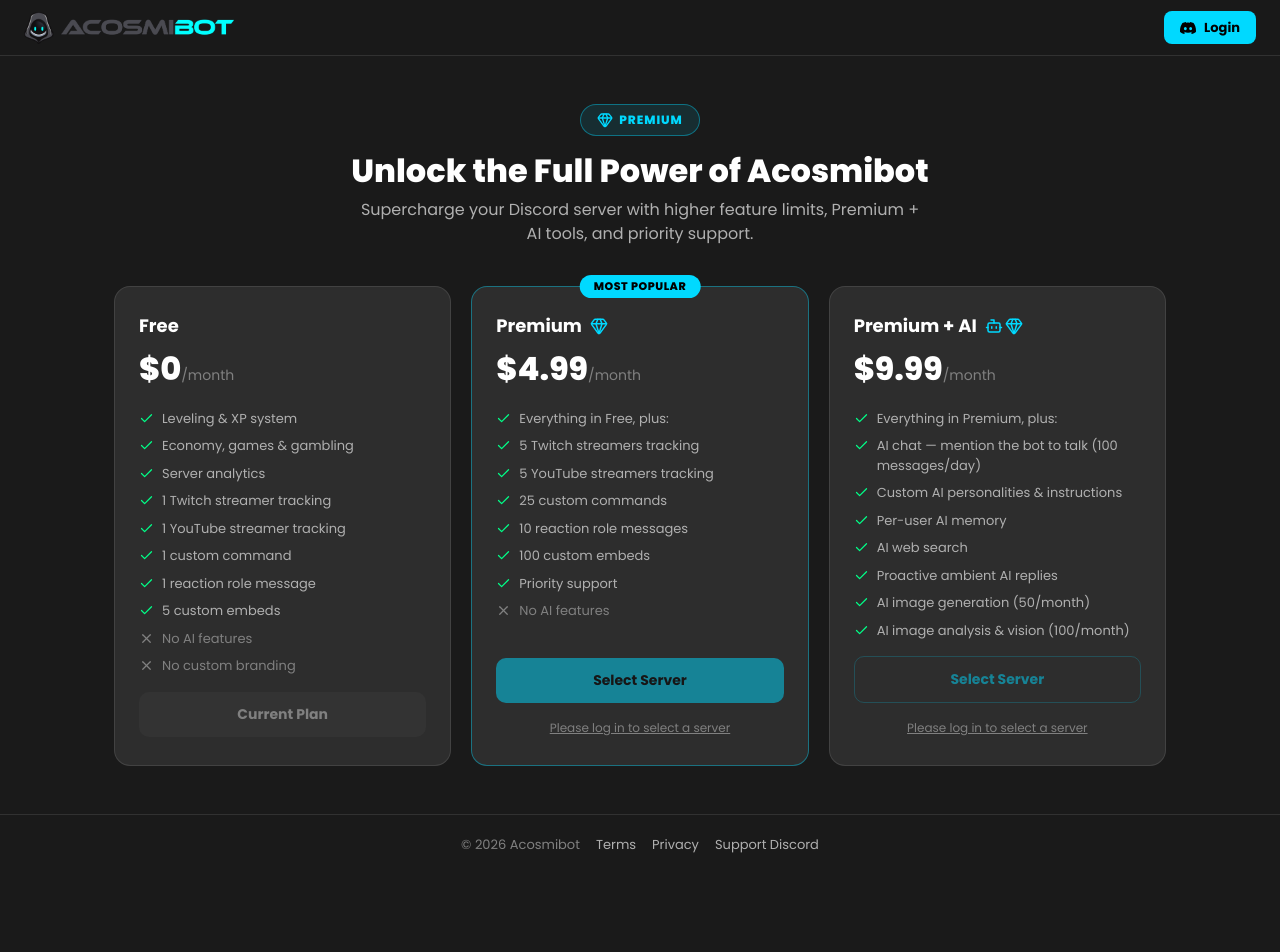
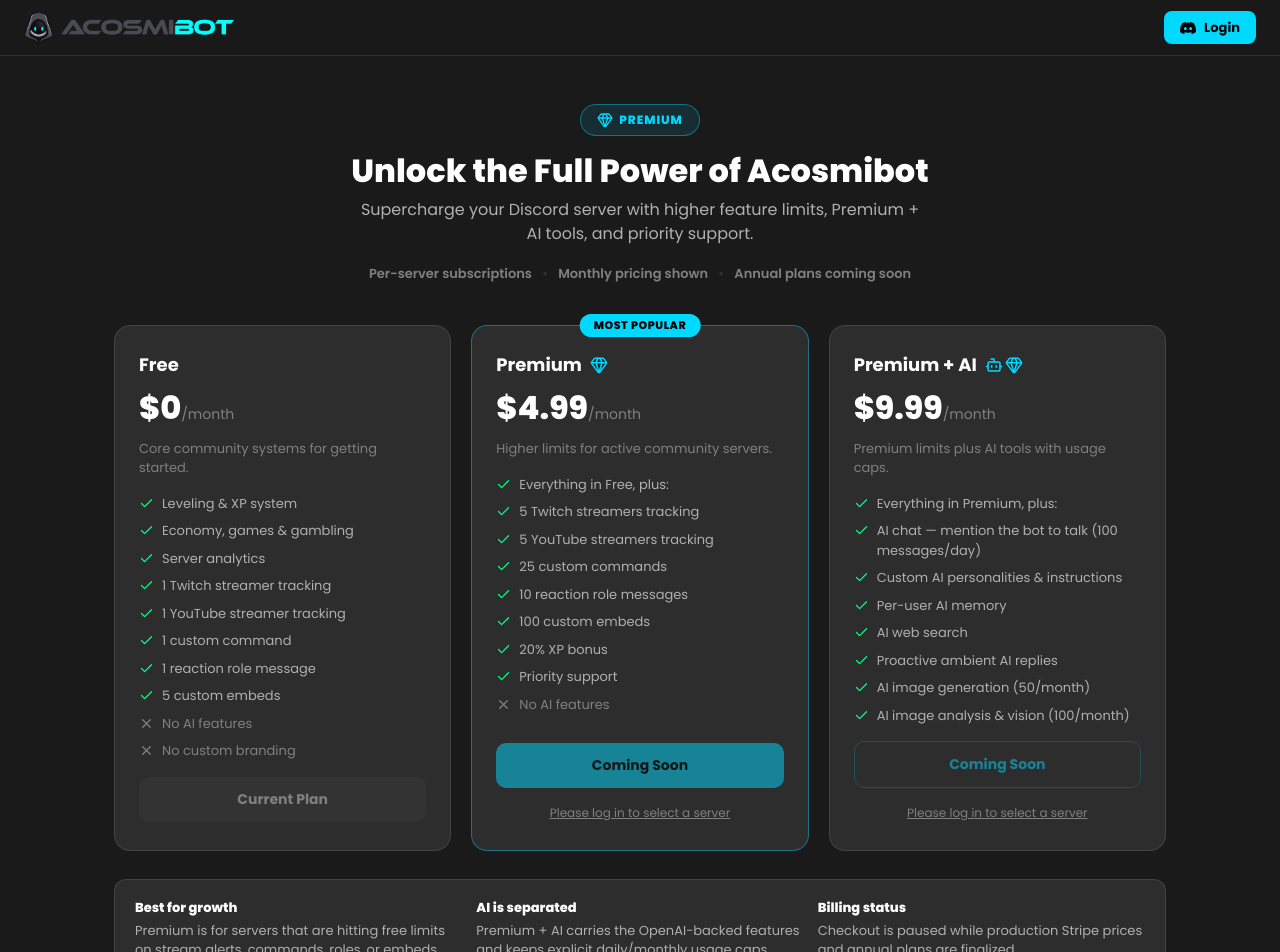
Before and after one commit to acosmic/acosmibot-website, a React (Vite) app: page /premium in a window 1280 px wide. Shown: the top 952 px of the page. Before the commit the page ends 875 px from the top, so only its background shows below. Built offline with nearby package versions, Linux system fonts and the light colour scheme.

Commit message:
premium page updates

```diff
--- a/src/pages/PremiumPage.tsx
+++ b/src/pages/PremiumPage.tsx
@@ -17,11 +17,15 @@ const TIER_LABELS: Record<PremiumTier, string> = {
   premium_plus_ai: 'Premium + AI',
 };
 
+const BILLING_ENABLED = false;
+
 interface TierCardDef {
   tier: PremiumTier;
   price: string;
+  description: string;
   popular?: boolean;
   icon?: React.ReactNode;
+  ctaLabel?: string;
   features: Array<{ text: string; disabled?: boolean }>;
 }
 
@@ -29,6 +33,8 @@ const TIERS: TierCardDef[] = [
   {
     tier: 'free',
     price: '$0',
+    description: 'Core community systems for getting started.',
+    ctaLabel: 'Current Plan',
     features: [
       { text: 'Leveling & XP system' },
       { text: 'Economy, games & gambling' },
@@ -45,8 +51,10 @@ const TIERS: TierCardDef[] = [
   {
     tier: 'premium',
     price: '$4.99',
+    description: 'Higher limits for active community servers.',
     popular: true,
     icon: <Gem size={18} />,
+    ctaLabel: 'Coming Soon',
     features: [
       { text: 'Everything in Free, plus:' },
       { text: '5 Twitch streamers tracking' },
@@ -54,6 +62,7 @@ const TIERS: TierCardDef[] = [
       { text: '25 custom commands' },
       { text: '10 reaction role messages' },
       { text: '100 custom embeds' },
+      { text: '20% XP bonus' },
       { text: 'Priority support' },
       { text: 'No AI features', disabled: true },
     ],
@@ -61,7 +70,9 @@ const TIERS: TierCardDef[] = [
   {
     tier: 'premium_plus_ai',
     price: '$9.99',
+    description: 'Premium limits plus AI tools with usage caps.',
     icon: <span style={{ display: 'inline-flex', gap: 2 }}><Bot size={18} /><Gem size={18} /></span>,
+    ctaLabel: 'Coming Soon',
     features: [
       { text: 'Everything in Premium, plus:' },
       { text: 'AI chat — mention the bot to talk (100 messages/day)' },
@@ -83,6 +94,14 @@ export const PremiumPage: React.FC = () => {
 
   const [pickerTier, setPickerTier] = useState<Exclude<PremiumTier, 'free'> | null>(null);
   const preselectGuildId = searchParams.get('guild');
+
+  const selectTier = (tier: Exclude<PremiumTier, 'free'>) => {
+    if (!BILLING_ENABLED) {
+      showToast('Premium checkout is coming soon.', 'info');
+      return;
+    }
+    setPickerTier(tier);
+  };
 
   // Stripe return params
   useEffect(() => {
@@ -124,6 +143,23 @@ export const PremiumPage: React.FC = () => {
           <p style={{ color: 'var(--text-secondary)', fontSize: '16px', maxWidth: '560px', margin: '0 auto' }}>
             Supercharge your Discord server with higher feature limits, Premium + AI tools, and priority support.
           </p>
+          <div style={{
+            margin: '18px auto 0',
+            display: 'inline-flex',
+            alignItems: 'center',
+            gap: '10px',
+            flexWrap: 'wrap',
+            justifyContent: 'center',
+            color: 'var(--text-muted)',
+            fontSize: '13px',
+            fontWeight: 600,
+          }}>
+            <span>Per-server subscriptions</span>
+            <span style={{ color: 'var(--border-light)' }}>•</span>
+            <span>Monthly pricing shown</span>
+            <span style={{ color: 'var(--border-light)' }}>•</span>
+            <span>Annual plans coming soon</span>
+          </div>
         </div>
 
         {/* Pricing cards */}
@@ -136,9 +172,24 @@ export const PremiumPage: React.FC = () => {
               key={t.tier}
               def={t}
               loggedIn={!!token}
-              onSelect={t.tier === 'free' ? undefined : () => setPickerTier(t.tier as Exclude<PremiumTier, 'free'>)}
+              onSelect={t.tier === 'free' ? undefined : () => selectTier(t.tier as Exclude<PremiumTier, 'free'>)}
             />
           ))}
+        </div>
+
+        <div style={{
+          marginTop: '28px',
+          border: '1px solid var(--border-light)',
+          borderRadius: '12px',
+          background: 'var(--bg-card)',
+          padding: '18px 20px',
+          display: 'grid',
+          gridTemplateColumns: 'repeat(auto-fit, minmax(220px, 1fr))',
+          gap: '14px',
+        }}>
+          <PremiumNote title="Best for growth" text="Premium is for servers that are hitting free limits on stream alerts, commands, roles, or embeds." />
+          <PremiumNote title="AI is separated" text="Premium + AI carries the OpenAI-backed features and keeps explicit daily/monthly usage caps." />
+          <PremiumNote title="Billing status" text="Checkout is paused while production Stripe prices and annual plans are finalized." />
         </div>
       </div>
 
@@ -192,6 +243,9 @@ const TierCard: React.FC<{
         <span style={{ fontSize: '32px', fontWeight: 800, color: 'var(--text-primary)' }}>{def.price}</span>
         <span style={{ fontSize: '14px', color: 'var(--text-muted)' }}>/month</span>
       </div>
+      <p style={{ margin: '8px 0 0', color: 'var(--text-muted)', fontSize: '13px', lineHeight: 1.45 }}>
+        {def.description}
+      </p>
     </div>
 
     <ul style={{ listStyle: 'none', margin: 0, padding: 0, flex: 1, display: 'flex', flexDirection: 'column', gap: '8px' }}>
@@ -222,7 +276,7 @@ const TierCard: React.FC<{
             cursor: loggedIn ? 'pointer' : 'default', opacity: loggedIn ? 1 : 0.5,
           }}
         >
-          Select Server
+          {def.ctaLabel ?? 'Select Server'}
         </button>
         {!loggedIn && (
           <button onClick={startLogin} style={{
@@ -238,9 +292,20 @@ const TierCard: React.FC<{
         background: 'var(--bg-tertiary)', color: 'var(--text-muted)', border: 'none',
         borderRadius: '10px', padding: '12px', fontSize: '14px', fontWeight: 700, cursor: 'default',
       }}>
-        Current Plan
+        {def.ctaLabel ?? 'Current Plan'}
       </button>
     )}
+  </div>
+);
+
+const PremiumNote: React.FC<{ title: string; text: string }> = ({ title, text }) => (
+  <div>
+    <div style={{ color: 'var(--text-primary)', fontSize: '13px', fontWeight: 800, marginBottom: '4px' }}>
+      {title}
+    </div>
+    <div style={{ color: 'var(--text-secondary)', fontSize: '13px', lineHeight: 1.45 }}>
+      {text}
+    </div>
   </div>
 );
 
```
